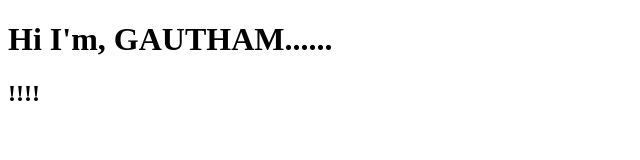
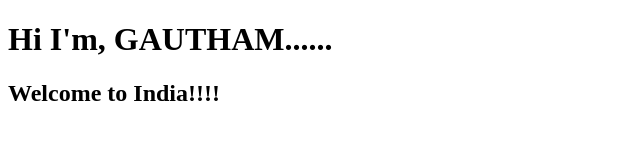
Before and after one commit to Gauthamdevops/aws-cicd-nginx-sample, a plain HTML site: page index.html in a window 1280 px wide. Shown: the whole page, without its empty margins (0-640 px from the left). Drawn offline with Linux system fonts and the light colour scheme.

Commit message:
Updated index.html file

```diff
--- a/index.html
+++ b/index.html
@@ -5,6 +5,6 @@
         </head>
         <body>
                 <h1> Hi I'm,  GAUTHAM...... </h1>
-                <h2> !!!! </h2>
+                <h2> Welcome to India!!!! </h2>
         </body>
 </html>
```
